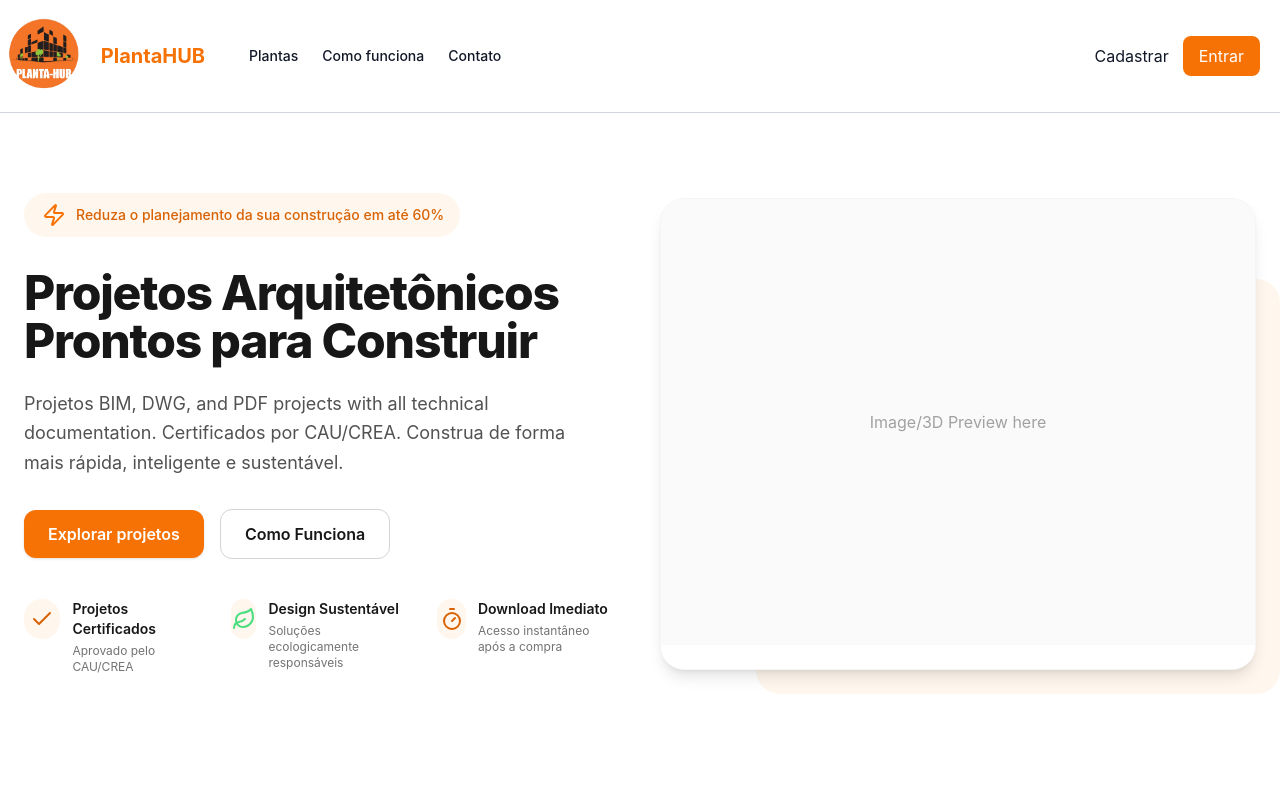
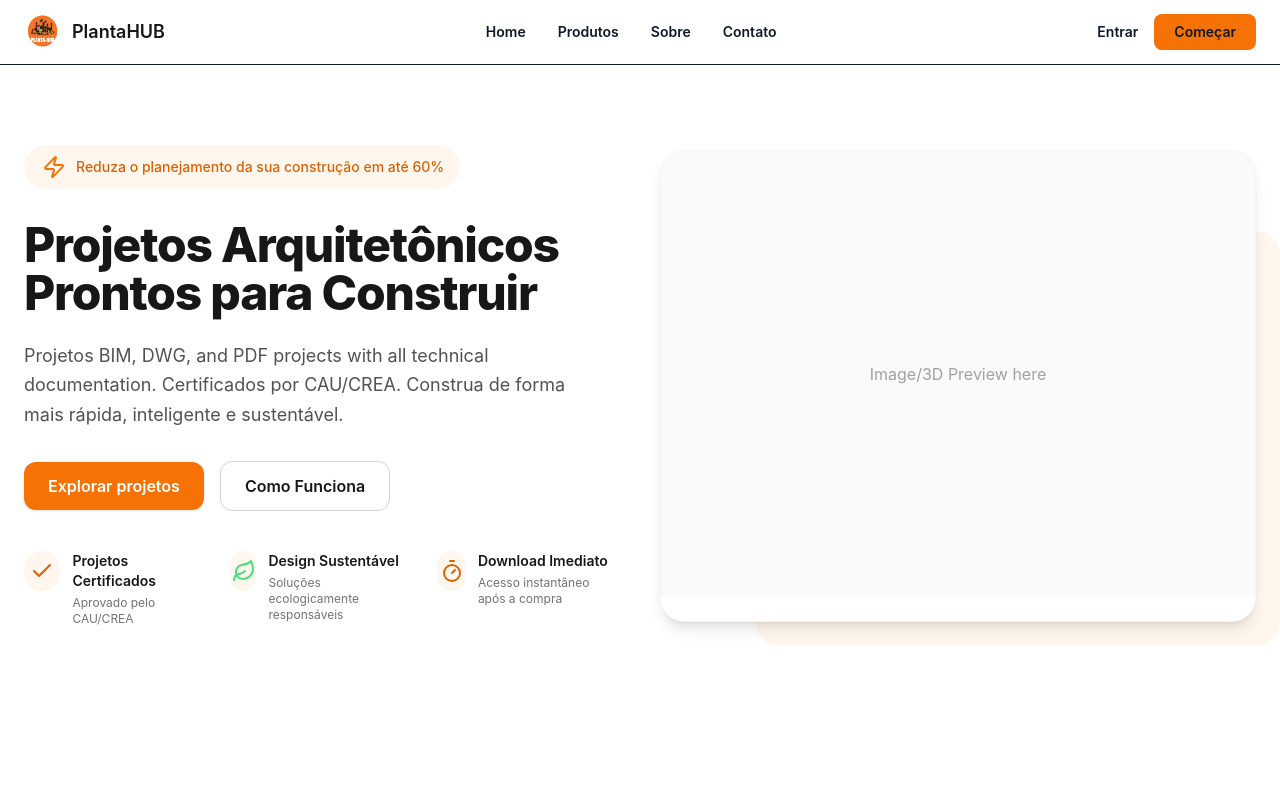
Before and after one commit to Chamfrado/PlantaHUB, a React (Vite) app in the folder apps/web/plantahub-web/: page / in a window 1280 px wide. Shown: the top 792 px of the page. Built offline with nearby package versions, Linux system fonts and the light colour scheme.

Commit message:
feat: :sparkles: React Router
Adding react router to the project

```diff
--- a/apps/web/plantahub-web/package.json
+++ b/apps/web/plantahub-web/package.json
@@ -15,6 +15,7 @@
     "lucide-react": "^0.562.0",
     "react": "^19.2.0",
     "react-dom": "^19.2.0",
+    "react-router-dom": "^7.12.0",
     "tailwindcss": "^4.1.18"
   },
   "devDependencies": {
@@ -22,6 +23,7 @@
     "@types/node": "^24.10.1",
     "@types/react": "^19.2.5",
     "@types/react-dom": "^19.2.3",
+    "@types/react-router-dom": "^5.3.3",
     "@vitejs/plugin-react": "^5.1.1",
     "eslint": "^9.39.1",
     "eslint-config-prettier": "^10.1.8",
--- a/apps/web/plantahub-web/src/App.tsx
+++ b/apps/web/plantahub-web/src/App.tsx
@@ -1,11 +1,28 @@
-function App() {
+import { Navigate, Route, Routes } from 'react-router-dom';
+import MainLayout from './layout/MainLayout';
+import Home from './pages/public/Home/Home';
+import ProductsPage from './pages/public/Products/Products';
+
+// (opcional) páginas futuras
+function About() {
+  return <div className="max-w-7xl mx-auto px-6 py-12">About</div>;
+}
+function Contact() {
+  return <div className="max-w-7xl mx-auto px-6 py-12">Contact</div>;
+}
+
+export default function App() {
   return (
-    <div style={{ padding: 24 }}>
-      <h1 className="text-3xl font-bold text-danger-600">Welcome — clean project baseline</h1>
-      <p>Start building your app here.</p>
-      <h1 className="text-primary-400">TESTEEE</h1>
-    </div>
+    <Routes>
+      <Route element={<MainLayout />}>
+        <Route path="/" element={<Home />} />
+        <Route path="/products" element={<ProductsPage />} />
+        <Route path="/about" element={<About />} />
+        <Route path="/contact" element={<Contact />} />
+
+        {/* fallback */}
+        <Route path="*" element={<Navigate to="/" replace />} />
+      </Route>
+    </Routes>
   );
 }
-
-export default App;
--- a/apps/web/plantahub-web/src/components/layout/Header.tsx
+++ b/apps/web/plantahub-web/src/components/layout/Header.tsx
@@ -1,41 +1,53 @@
+import { Link, NavLink } from 'react-router-dom';
 import logotipo from '../../assets/logotipo.png';
 
 export default function Header() {
+  const base = 'text-sm font-semibold text-neutral-700 hover:text-primary-500 transition';
+  const active = 'text-primary-600';
+
   return (
-    <header className="w-full border-b border-gray-300 bg-white">
-      <div className="w-full flex items-center px-0 py-4">
-        <div className="flex-1 flex items-center justify-start gap-4">
-          <img src={logotipo} alt="PlantaHUB" className="h-20" />
-          <h1 className="text-xl font-bold text-primary-500">PlantaHUB</h1>
-          <nav className="flex-1 flex items-center justify-start text-sm font-medium pl-7">
-            <div className="flex gap-6">
-              <a
-                href="#"
-                className="transition-transform duration-300 hover:text-primary-500 hover:scale-110"
-              >
-                Plantas
-              </a>
-              <a
-                href="#"
-                className="transition-transform duration-300 hover:text-primary-500 hover:scale-110"
-              >
-                Como funciona
-              </a>
-              <a
-                href="#"
-                className="transition-transform duration-300 hover:text-primary-500 hover:scale-110"
-              >
-                Contato
-              </a>
-            </div>
-          </nav>
-        </div>
+    <header className="w-full bg-white border-b">
+      <div className="max-w-7xl mx-auto px-6 h-16 flex items-center justify-between">
+        {/* Logo */}
+        <Link to="/" className="flex items-center gap-3">
+          <img src={logotipo} alt="PlantaHUB" className="h-9 w-9 rounded-lg" />
+          <span className="font-semibold text-lg text-neutral-900">PlantaHUB</span>
+        </Link>
 
-        <div className="flex-1 flex items-center justify-end p-5">
-          <h1 className="cursor-pointer hover:text-primary-500 pr-3.5">Cadastrar</h1>
-          <button className="px-4 py-2 rounded-lg bg-primary-500 text-white hover:bg-primary-600 cursor-pointer">
+        {/* Nav */}
+        <nav className="hidden md:flex items-center gap-8">
+          <NavLink to="/" className={({ isActive }) => `${base} ${isActive ? active : ''}`} end>
+            Home
+          </NavLink>
+
+          <NavLink to="/products" className={({ isActive }) => `${base} ${isActive ? active : ''}`}>
+            Produtos
+          </NavLink>
+
+          <NavLink to="/about" className={({ isActive }) => `${base} ${isActive ? active : ''}`}>
+            Sobre
+          </NavLink>
+
+          <NavLink to="/contact" className={({ isActive }) => `${base} ${isActive ? active : ''}`}>
+            Contato
+          </NavLink>
+        </nav>
+
+        {/* Actions */}
+        <div className="flex items-center gap-4">
+          <Link
+            to="/signin"
+            className="text-sm font-semibold text-neutral-700 hover:text-primary-500 transition"
+          >
             Entrar
-          </button>
+          </Link>
+
+          <Link
+            to="/products"
+            className="px-5 py-2 rounded-lg bg-primary-500 text-white hover:bg-primary-600 transition text-sm font-semibold"
+          >
+            Começar
+          </Link>
         </div>
       </div>
     </header>
--- /dev/null
+++ b/apps/web/plantahub-web/src/layout/MainLayout.tsx
@@ -0,0 +1,15 @@
+import { Outlet } from 'react-router-dom';
+import Footer from '../components/layout/Footer';
+import Header from '../components/layout/Header';
+
+export default function MainLayout() {
+  return (
+    <div className="min-h-screen flex flex-col bg-white">
+      <Header />
+      <main className="flex-1">
+        <Outlet />
+      </main>
+      <Footer />
+    </div>
+  );
+}
--- a/apps/web/plantahub-web/src/main.tsx
+++ b/apps/web/plantahub-web/src/main.tsx
@@ -1,10 +1,13 @@
-import { StrictMode } from 'react';
-import { createRoot } from 'react-dom/client';
+import React from 'react';
+import ReactDOM from 'react-dom/client';
+import { BrowserRouter } from 'react-router-dom';
+import App from './App';
 import './index.css';
-import App from './pages/public/Home/Home';
 
-createRoot(document.getElementById('root')!).render(
-  <StrictMode>
-    <App />
-  </StrictMode>
+ReactDOM.createRoot(document.getElementById('root')!).render(
+  <React.StrictMode>
+    <BrowserRouter>
+      <App />
+    </BrowserRouter>
+  </React.StrictMode>
 );
--- a/apps/web/plantahub-web/src/pages/public/Home/Home.tsx
+++ b/apps/web/plantahub-web/src/pages/public/Home/Home.tsx
@@ -4,13 +4,10 @@ import Hero from '../../../components/home/Hero';
 import HowItWorks from '../../../components/home/HowItWorks';
 import ResidentialHouses from '../../../components/home/ResidentialHouses';
 import WhyChoose from '../../../components/home/WhyChoose';
-import Footer from '../../../components/layout/Footer';
-import Header from '../../../components/layout/Header';
 
 export default function Home() {
   return (
     <div className="min-h-screen flex flex-col bg-neutral-50">
-      <Header />
       <main className="flex-1">
         <Hero />
         <WhyChoose />
@@ -19,7 +16,6 @@ export default function Home() {
         <HowItWorks />
         <FinalCTA />
       </main>
-      <Footer />
     </div>
   );
 }
--- a/apps/web/plantahub-web/src/pages/public/Products/Products.tsx
+++ b/apps/web/plantahub-web/src/pages/public/Products/Products.tsx
@@ -1,6 +1,4 @@
 import { useState } from 'react';
-import Footer from '../../../components/layout/Footer';
-import Header from '../../../components/layout/Header';
 import ProductAccordion from '../../../components/products/ProductAccordion';
 import type { ProductCategory, ProductDetails } from '../../../types/productDetail';
 
@@ -50,9 +48,6 @@ export default function ProductsPage() {
   const [tab, setTab] = useState<ProductCategory>('houses');
 
   return (
-    <div className="min-h-screen flex flex-col bg-neutral-50">
-      <Header />
-      <main>
     <section className="bg-neutral-50">
       <div className="max-w-7xl mx-auto px-6 py-12">
         <h1 className="text-3xl font-extrabold text-neutral-900">Plantas Arquitetônicas</h1>
@@ -77,9 +72,6 @@ export default function ProductsPage() {
         </div>
       </div>
     </section>
-      </main>
-      <Footer />
-    </div>
   );
 }
 
```
Also changed, not shown: 1 other file (tests, documents, lock files or other folders). Lines whose indentation alone changed are shown as unchanged.
